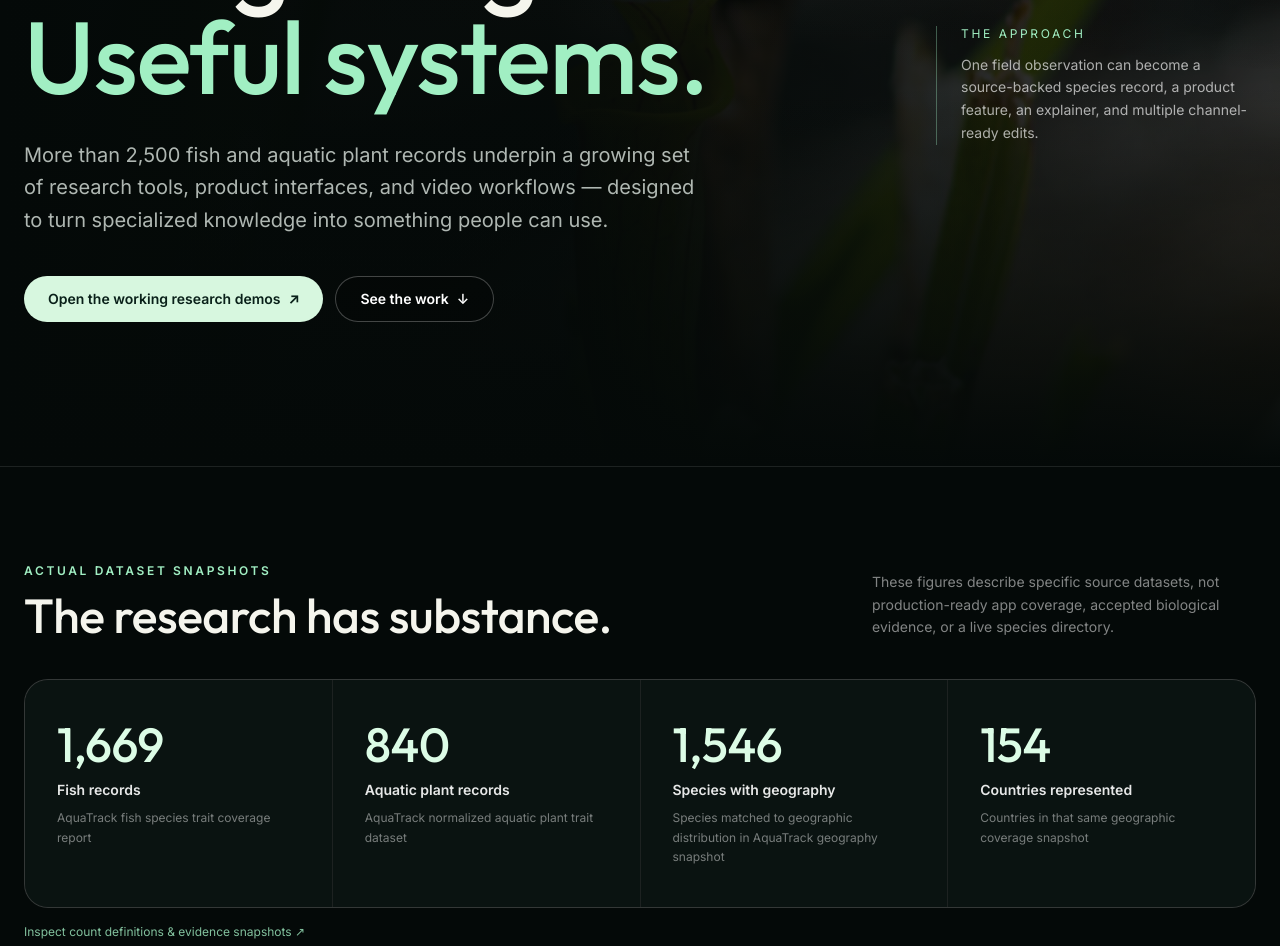
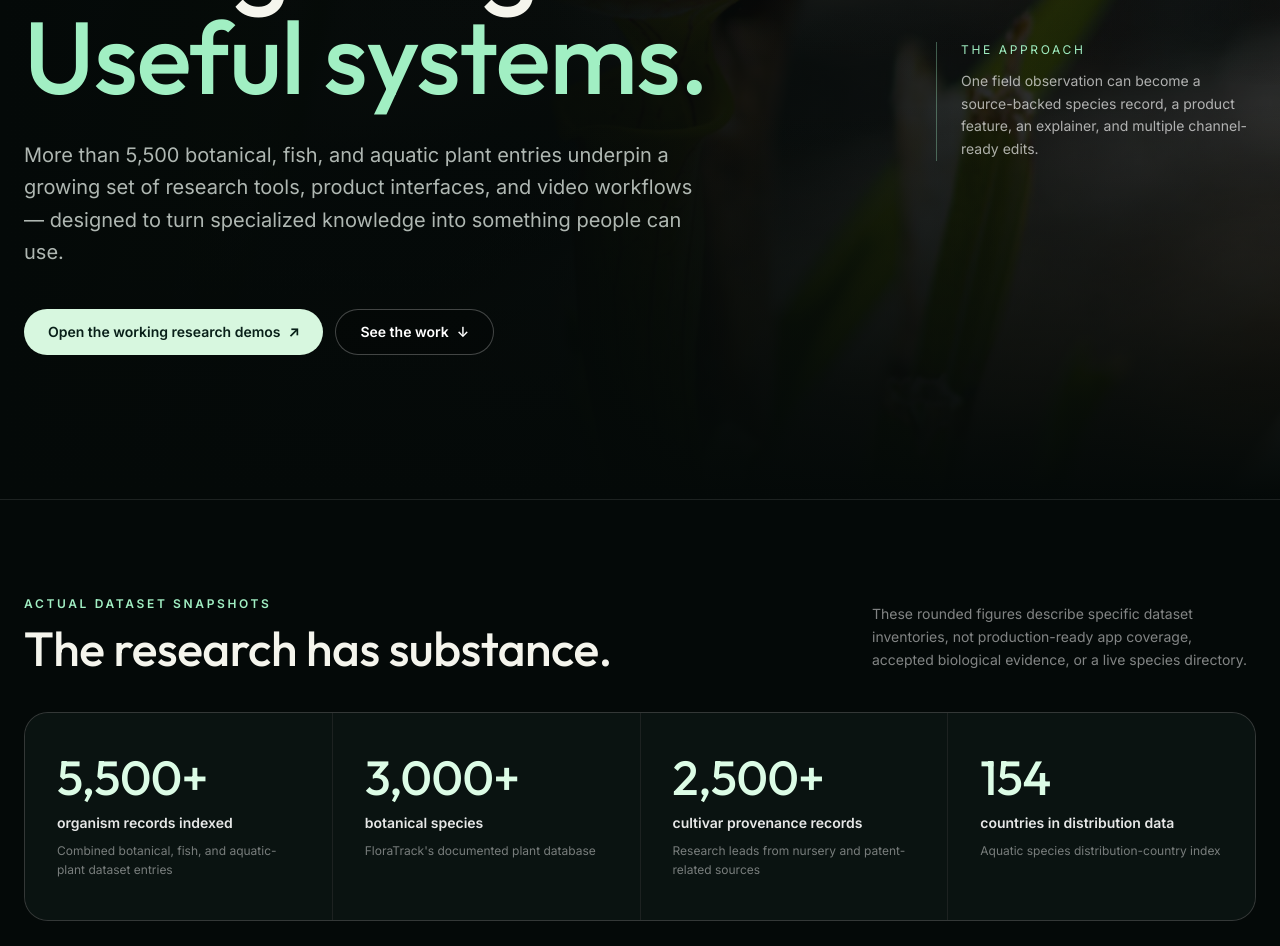
Before and after one commit to wowthisiseasytoremember-stack/endemic-site, a Next.js app: page /studio in a window 1280 px wide. Shown: the part 360-1306 px from the top of the page. Built offline with nearby package versions, Linux system fonts and the light colour scheme.

Commit message:
fix(showcase): include FloraTrack scale and resolve JSX lint errors

```diff
--- a/src/app/studio/page.tsx
+++ b/src/app/studio/page.tsx
@@ -1,7 +1,7 @@
 import type { Metadata } from "next";
 import Link from "next/link";
 import Image from "next/image";
-import { SHOWCASE_STATS } from "@/data/showcase-metrics";
+import { ecosystemFacts, corpusDisclosure } from "@/data/ecosystem-facts";
 
 export const metadata: Metadata = {
   title: "Behind Endemic | Botanical research, software & content systems",
@@ -67,7 +67,7 @@ export default function StudioPage() {
               Living things.<br /><span className="text-[#a1efc3]">Useful systems.</span>
             </h1>
             <p className="mt-8 max-w-2xl text-lg leading-relaxed text-[#e8f1eb]/75 md:text-xl">
-              More than 2,500 fish and aquatic plant records underpin a growing set of research tools, product interfaces, and video workflows — designed to turn specialized knowledge into something people can use.
+              More than 5,500 botanical, fish, and aquatic plant entries underpin a growing set of research tools, product interfaces, and video workflows — designed to turn specialized knowledge into something people can use.
             </p>
             <div className="mt-10 flex flex-wrap gap-3">
               <Link href="/prototype" className="inline-flex items-center justify-center rounded-full bg-[#d7f7df] px-6 py-3 text-sm font-semibold text-[#092019] transition hover:bg-white focus-visible:outline focus-visible:outline-2 focus-visible:outline-offset-4 focus-visible:outline-white">
@@ -93,17 +93,18 @@ export default function StudioPage() {
             <p className="text-xs font-semibold uppercase tracking-[0.22em] text-[#a1efc3]">Actual dataset snapshots</p>
             <h2 id="dataset-heading" className="mt-3 font-display text-3xl font-medium md:text-5xl">The research has substance.</h2>
           </div>
-          <p className="max-w-sm text-sm leading-relaxed text-white/50">These figures describe specific source datasets, not production-ready app coverage, accepted biological evidence, or a live species directory.</p>
+          <p className="max-w-sm text-sm leading-relaxed text-white/50">These rounded figures describe specific dataset inventories, not production-ready app coverage, accepted biological evidence, or a live species directory.</p>
         </div>
         <div className="mt-10 grid gap-px overflow-hidden rounded-[1.5rem] border border-white/10 bg-white/10 sm:grid-cols-2 lg:grid-cols-4">
-          {SHOWCASE_STATS.map((stat) => (
+          {ecosystemFacts.map((stat) => (
             <div key={stat.label} className="bg-[#0a1311] px-6 py-8 md:px-8 md:py-10">
-              <div className="font-display text-4xl font-medium tracking-tight text-[#dcfce6] md:text-5xl">{stat.value.toLocaleString("en-US")}</div>
+              <div className="font-display text-4xl font-medium tracking-tight text-[#dcfce6] md:text-5xl">{stat.value}</div>
               <div className="mt-3 text-sm font-semibold text-white/90">{stat.label}</div>
-              <div className="mt-2 text-xs leading-relaxed text-white/45">{stat.qualifier}</div>
+              <div className="mt-2 text-xs leading-relaxed text-white/45">{stat.detail}</div>
             </div>
           ))}
         </div>
+        <p className="mt-5 max-w-3xl text-xs leading-6 text-white/45">{corpusDisclosure}</p>
         <a href="/research-snapshot.json" className="mt-4 inline-flex text-xs text-[#a1efc3]/80 underline-offset-4 hover:underline">
           Inspect count definitions &amp; evidence snapshots ↗
         </a>
@@ -134,12 +135,12 @@ export default function StudioPage() {
       <section className="mx-auto grid max-w-7xl gap-12 px-6 py-24 md:grid-cols-12 md:py-32">
         <div className="md:col-span-5">
           <p className="text-xs font-semibold uppercase tracking-[0.22em] text-[#a1efc3]">Applied to a plant studio</p>
-          <h2 className="mt-4 font-display text-4xl font-medium leading-tight md:text-5xl">One culture session. A week's worth of useful content.</h2>
+          <h2 className="mt-4 font-display text-4xl font-medium leading-tight md:text-5xl">One culture session. A week&apos;s worth of useful content.</h2>
           <p className="mt-6 text-base leading-8 text-white/60">
             Example workflow for a small botanical business. This is a proposed demonstration, not a claim that the work has already been delivered to a client or that I operate a tissue-culture lab.
           </p>
           <div className="mt-8 rounded-2xl border border-[#a1efc3]/20 bg-[#a1efc3]/[0.06] p-5 text-sm leading-7 text-white/70">
-            <strong className="text-[#d7f7df]">Possible outputs:</strong> a process reel, educational Shorts, species cards, photographed product variants, platform-specific captions, shop listing assets, and drafts ready for the owner's approval.
+            <strong className="text-[#d7f7df]">Possible outputs:</strong> a process reel, educational Shorts, species cards, photographed product variants, platform-specific captions, shop listing assets, and drafts ready for the owner&apos;s approval.
           </div>
         </div>
         <ol className="space-y-3 md:col-span-7">
```
